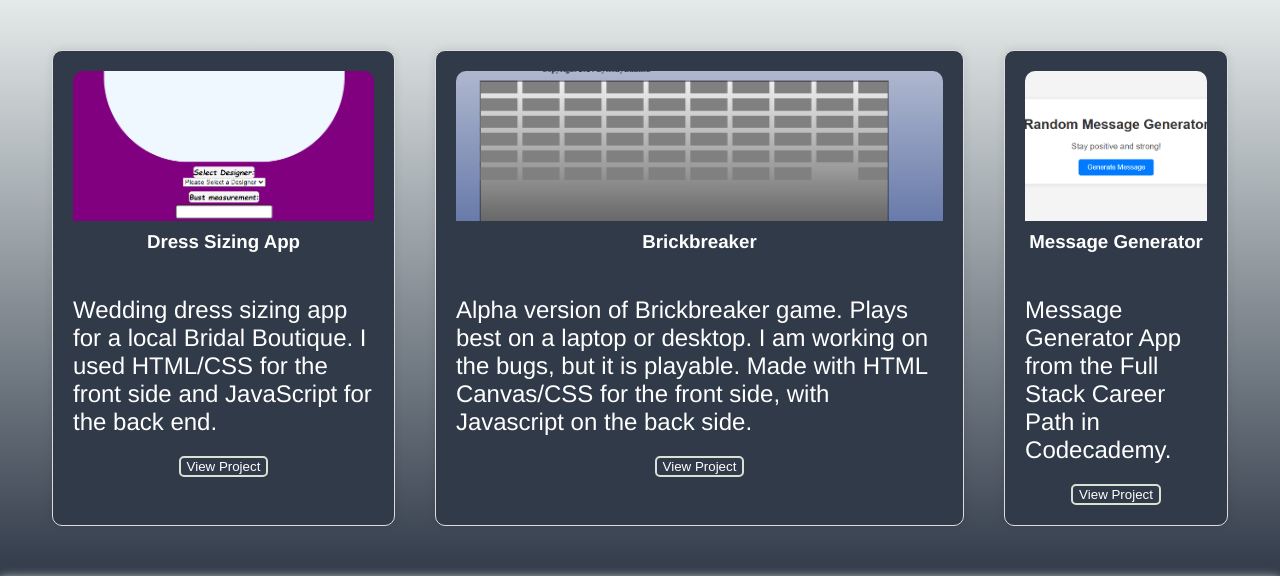
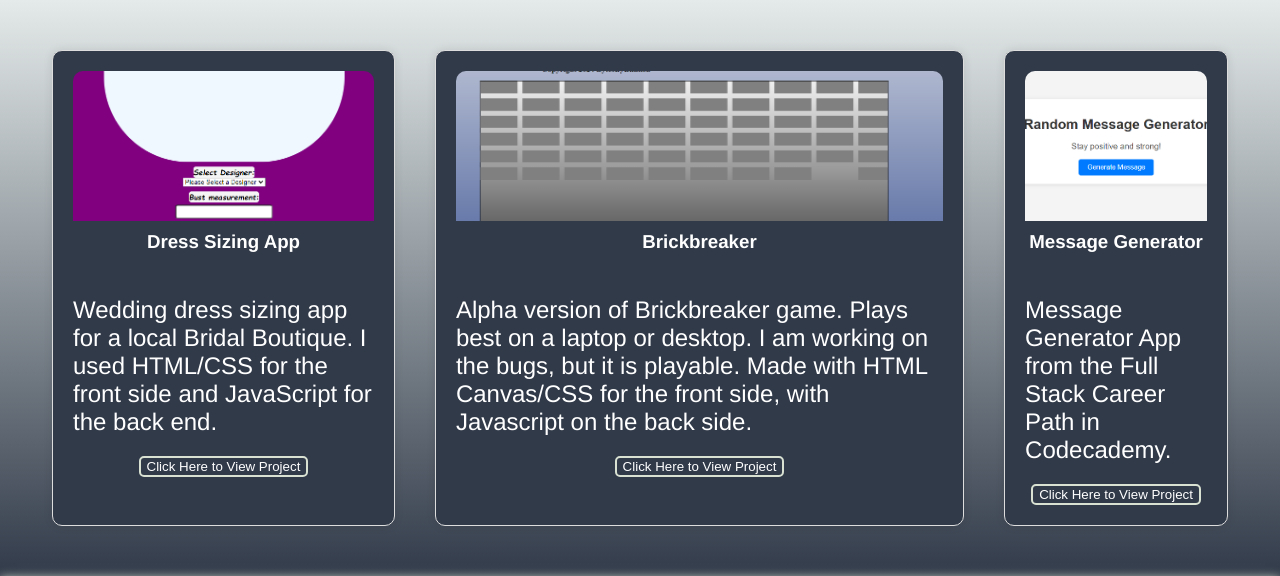
Before and after one commit to ItsHeyBlinken/My-Portfolio, a plain HTML site: page index.html in a window 1280 px wide. Shown: the part 802-1378 px from the top of the page. Drawn offline with Linux system fonts and the light colour scheme.

Commit message:
button
gave them more pop

```diff
--- a/index.html
+++ b/index.html
@@ -34,7 +34,7 @@
                 <img src="./screenshots/Sizing App.png" alt="Dress Sizing App">
                 <h3>Dress Sizing App</h3>
                 <p>Wedding dress sizing app for a local Bridal Boutique.  I used HTML/CSS for the front side and JavaScript for the back end.</p>
-                <button><a href="./projects/Sizing App/Wedding-Gown-Sizing v3.html" target="_blank">View Project</a></button>
+                <button><a href="./projects/Sizing App/Wedding-Gown-Sizing v3.html" target="_blank">Click Here to View Project</a></button>
             </div>
 <!--             <div class="project-tile">
                 <img src="./projects/StressFree Site/SF Site.png" alt="Stress Free Screenshot">
@@ -49,13 +49,13 @@
                 <p>Alpha version of Brickbreaker game.  Plays best on a laptop or desktop.
                     I am working on the bugs, but it is playable.
                     Made with HTML Canvas/CSS for the front side, with Javascript on the back side.</p>
-                <button><a href="./projects/Brick Breaker Game/index.html" target="_blank">View Project</a></button>
+                <button><a href="./projects/Brick Breaker Game/index.html" target="_blank">Click Here to View Project</a></button>
             </div>
             <div class="project-tile">
                 <img src="./projects/Message Generator/msg gen.png" alt="Mesage Generator">
                 <h3>Message Generator</h3>
                 <p>Message Generator App from the Full Stack Career Path in Codecademy.</p>
-                <button><a href="./projects/Message Generator/index.html" target="_blank">View Project</a></button>
+                <button><a href="./projects/Message Generator/index.html" target="_blank">Click Here to View Project</a></button>
             </div>
         </section>
     </main>
```
